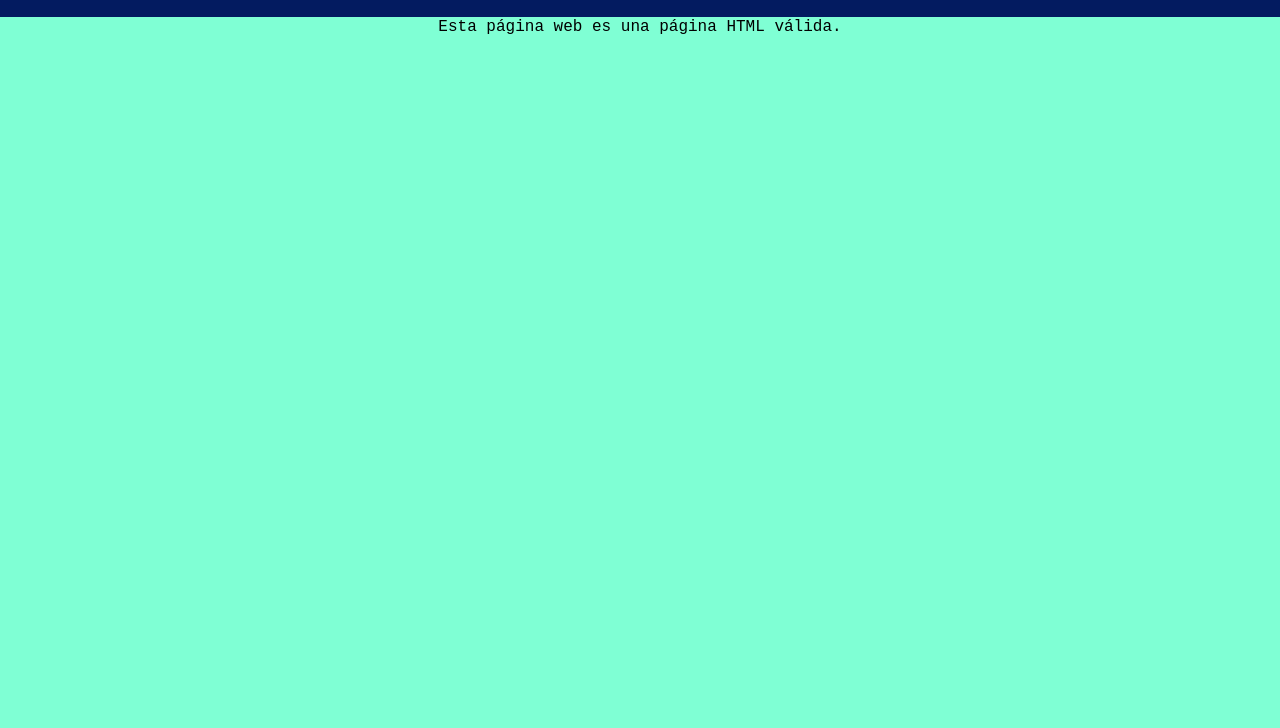
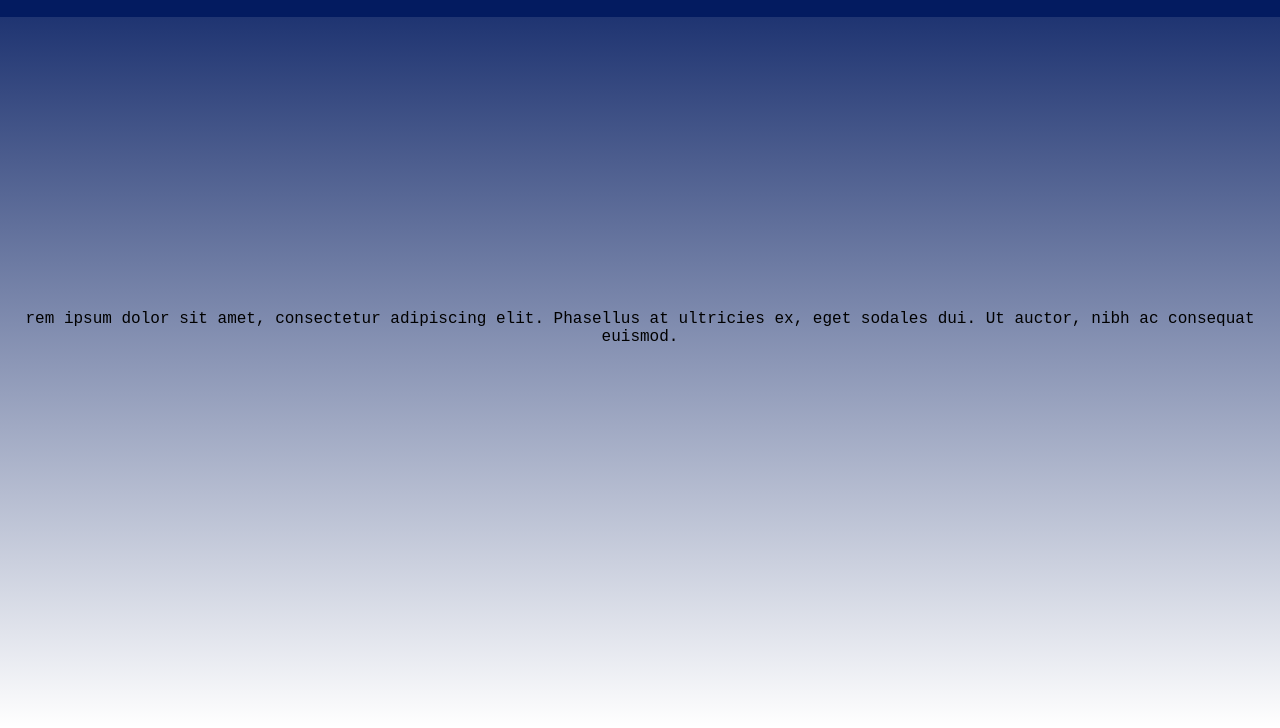
Before and after one commit to Daniel-Martinez24/synthetic-biobots-page, a website: page public/index.html in a window 1280 px wide. Shown: the part 72-800 px from the top of the page. Drawn offline with nearby package versions, Linux system fonts and the light colour scheme.

Commit message:
color y texto prueba añadido main

```diff
--- a/public/index.html
+++ b/public/index.html
@@ -38,8 +38,7 @@
   </header>
 
   <div id="main">
-    <h2>Main</h2>
-    <p>Esta página web es una página HTML válida.</p>
+    <p>rem ipsum dolor sit amet, consectetur adipiscing elit. Phasellus at ultricies ex, eget sodales dui. Ut auctor, nibh ac consequat euismod.</p>
   </div>
 
   <div id="quienes-somos">
--- a/public/style/main.css
+++ b/public/style/main.css
@@ -1,8 +1,13 @@
 #main {
     height: 100vh;
-    background-color: aquamarine;
+    background: linear-gradient(180deg, #031B60 0%, rgba(3, 27, 96, 0) 100%);
 
     margin-top: -5vw;
+
+
+    display: flex;
+    align-items: center;
+    justify-content: center;
 }
 
 
```
